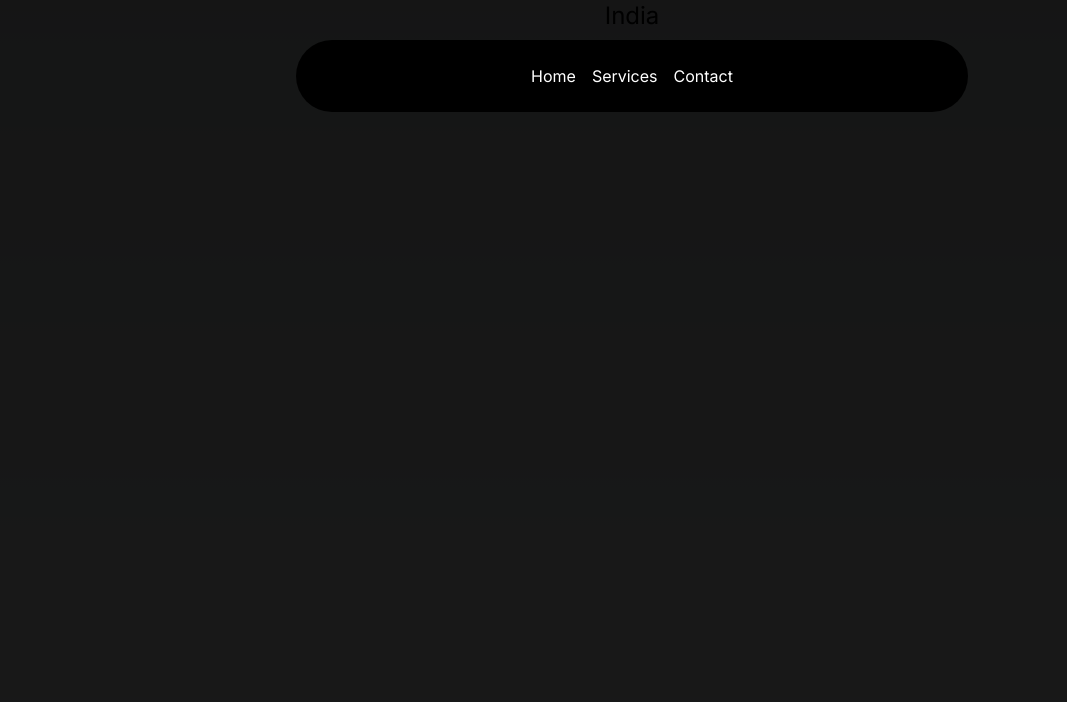
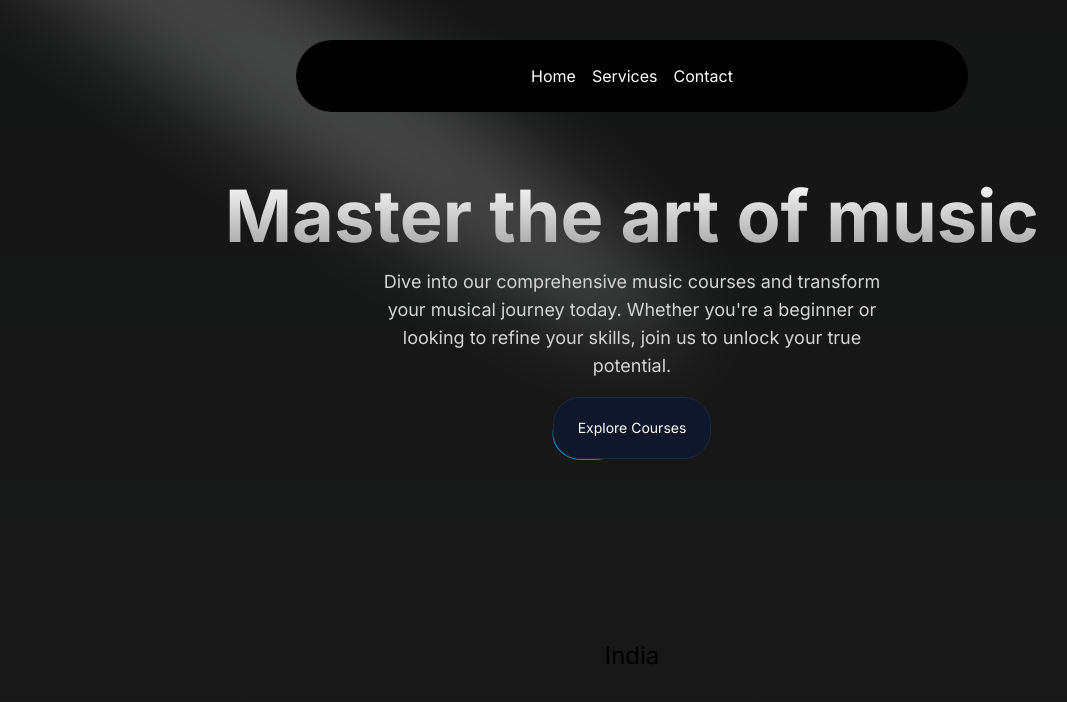
Before and after one commit to Dharam-IN/music-academy, a Next.js app: page / in a window 1280 px wide. Shown: the top 702 px of the page, without its empty margins (8-1075 px from the left). Built offline with nearby package versions, Linux system fonts and the light colour scheme.

Commit message:
Hero Section Added

```diff
--- a/src/app/page.tsx
+++ b/src/app/page.tsx
@@ -1,8 +1,10 @@
+import HeroSection from "@/components/HeroSection";
 import Image from "next/image";
 
 export default function Home() {
   return (
     <main className="min-h-screen bg-black/[0.9] antialiased bg-grid-white/[0.02]">
+      <HeroSection/>
       <h2 className="text-2xl text-center">India</h2>
     </main>
   );
--- /dev/null
+++ b/src/components/HeroSection.tsx
@@ -0,0 +1,35 @@
+import Link from 'next/link'
+import React from 'react'
+import { Spotlight } from './ui/Spotlight'
+import { Button } from './ui/moving-border'
+
+const HeroSection = () => {
+  return (
+    <div className='h-auto md:h-[40rem] w-full rounded-md flex flex-col items-center justify-center relative overflow-hidden mx-auto py-10 md:py-0'>
+      <Spotlight
+        className="-top-40 left-0 md:left-60 md:-top-20"
+        fill="white"
+      />
+      <div className='p-4 relative z-10 w-full text-center'>
+        <h1 className="mt-20 md:mt-0 text-4xl md:text-7xl font-bold bg-clip-text text-transparent bg-gradient-to-b from-neutral-50 to-neutral-400">
+            Master the art of music
+        </h1>
+        <p className="mt-4 font-normal text-base md:text-lg text-neutral-300 max-w-lg mx-auto">
+            Dive into our comprehensive music courses and transform your musical journey today. Whether you're a beginner or looking to refine your skills, join us to unlock your true potential.
+        </p>
+        <div className="mt-4">
+            <Link href={"/courses"}>
+            <Button
+              borderRadius="1.75rem"
+              className="bg-white dark:bg-slate-900 text-black dark:text-white border-neutral-200 dark:border-slate-800"
+            >
+              Explore Courses
+            </Button>
+            </Link>
+        </div>
+      </div>
+    </div>
+  )
+}
+
+export default HeroSection
--- a/src/components/Navbar.tsx
+++ b/src/components/Navbar.tsx
@@ -2,7 +2,7 @@
 
 import { useState } from 'react'
 import { HoveredLink, Menu, ProductItem, MenuItem } from './ui/navbar-menu'
-import { cn } from '@/utils/cs'
+import { cn } from '@/utils/cn'
 import Link from 'next/link'
 
 import React from 'react'
--- /dev/null
+++ b/src/components/ui/Spotlight.tsx
@@ -0,0 +1,56 @@
+import React from "react";
+import { cn } from "@/utils/cn";
+
+type SpotlightProps = {
+  className?: string;
+  fill?: string;
+};
+
+export const Spotlight = ({ className, fill }: SpotlightProps) => {
+  return (
+    <svg
+      className={cn(
+        "animate-spotlight pointer-events-none absolute z-[1]  h-[169%] w-[138%] lg:w-[84%] opacity-0",
+        className
+      )}
+      xmlns="http://www.w3.org/2000/svg"
+      viewBox="0 0 3787 2842"
+      fill="none"
+    >
+      <g filter="url(#filter)">
+        <ellipse
+          cx="1924.71"
+          cy="273.501"
+          rx="1924.71"
+          ry="273.501"
+          transform="matrix(-0.822377 -0.568943 -0.568943 0.822377 3631.88 2291.09)"
+          fill={fill || "white"}
+          fillOpacity="0.21"
+        ></ellipse>
+      </g>
+      <defs>
+        <filter
+          id="filter"
+          x="0.860352"
+          y="0.838989"
+          width="3785.16"
+          height="2840.26"
+          filterUnits="userSpaceOnUse"
+          colorInterpolationFilters="sRGB"
+        >
+          <feFlood floodOpacity="0" result="BackgroundImageFix"></feFlood>
+          <feBlend
+            mode="normal"
+            in="SourceGraphic"
+            in2="BackgroundImageFix"
+            result="shape"
+          ></feBlend>
+          <feGaussianBlur
+            stdDeviation="151"
+            result="effect1_foregroundBlur_1065_8"
+          ></feGaussianBlur>
+        </filter>
+      </defs>
+    </svg>
+  );
+};
--- /dev/null
+++ b/src/components/ui/moving-border.tsx
@@ -0,0 +1,139 @@
+"use client";
+import React from "react";
+import {
+  motion,
+  useAnimationFrame,
+  useMotionTemplate,
+  useMotionValue,
+  useTransform,
+} from "framer-motion";
+import { useRef } from "react";
+import { cn } from "@/utils/cn";
+
+export function Button({
+  borderRadius = "1.75rem",
+  children,
+  as: Component = "button",
+  containerClassName,
+  borderClassName,
+  duration,
+  className,
+  ...otherProps
+}: {
+  borderRadius?: string;
+  children: React.ReactNode;
+  as?: any;
+  containerClassName?: string;
+  borderClassName?: string;
+  duration?: number;
+  className?: string;
+  [key: string]: any;
+}) {
+  return (
+    <Component
+      className={cn(
+        "bg-transparent relative text-xl  h-16 w-40 p-[1px] overflow-hidden ",
+        containerClassName
+      )}
+      style={{
+        borderRadius: borderRadius,
+      }}
+      {...otherProps}
+    >
+      <div
+        className="absolute inset-0"
+        style={{ borderRadius: `calc(${borderRadius} * 0.96)` }}
+      >
+        <MovingBorder duration={duration} rx="30%" ry="30%">
+          <div
+            className={cn(
+              "h-20 w-20 opacity-[0.8] bg-[radial-gradient(var(--sky-500)_40%,transparent_60%)]",
+              borderClassName
+            )}
+          />
+        </MovingBorder>
+      </div>
+
+      <div
+        className={cn(
+          "relative bg-slate-900/[0.8] border border-slate-800 backdrop-blur-xl text-white flex items-center justify-center w-full h-full text-sm antialiased",
+          className
+        )}
+        style={{
+          borderRadius: `calc(${borderRadius} * 0.96)`,
+        }}
+      >
+        {children}
+      </div>
+    </Component>
+  );
+}
+
+export const MovingBorder = ({
+  children,
+  duration = 2000,
+  rx,
+  ry,
+  ...otherProps
+}: {
+  children: React.ReactNode;
+  duration?: number;
+  rx?: string;
+  ry?: string;
+  [key: string]: any;
+}) => {
+  const pathRef = useRef<any>();
+  const progress = useMotionValue<number>(0);
+
+  useAnimationFrame((time) => {
+    const length = pathRef.current?.getTotalLength();
+    if (length) {
+      const pxPerMillisecond = length / duration;
+      progress.set((time * pxPerMillisecond) % length);
+    }
+  });
+
+  const x = useTransform(
+    progress,
+    (val) => pathRef.current?.getPointAtLength(val).x
+  );
+  const y = useTransform(
+    progress,
+    (val) => pathRef.current?.getPointAtLength(val).y
+  );
+
+  const transform = useMotionTemplate`translateX(${x}px) translateY(${y}px) translateX(-50%) translateY(-50%)`;
+
+  return (
+    <>
+      <svg
+        xmlns="http://www.w3.org/2000/svg"
+        preserveAspectRatio="none"
+        className="absolute h-full w-full"
+        width="100%"
+        height="100%"
+        {...otherProps}
+      >
+        <rect
+          fill="none"
+          width="100%"
+          height="100%"
+          rx={rx}
+          ry={ry}
+          ref={pathRef}
+        />
+      </svg>
+      <motion.div
+        style={{
+          position: "absolute",
+          top: 0,
+          left: 0,
+          display: "inline-block",
+          transform,
+        }}
+      >
+        {children}
+      </motion.div>
+    </>
+  );
+};
--- a/tailwind.config.ts
+++ b/tailwind.config.ts
@@ -1,4 +1,21 @@
 import type { Config } from "tailwindcss";
+const {
+  default: flattenColorPalette,
+} = require("tailwindcss/lib/util/flattenColorPalette");
+
+// @type {import('tailwindcss').Config}
+
+// Plugin to add each Tailwind color as a global CSS variable
+// function addVariablesForColors({ addBase, theme }: any) {
+//   const allColors = flattenColorPalette(theme('colors'));
+//   const newVars = Object.fromEntries(
+//     Object.entries(allColors).map(([key, value]) => [`--${key}`, value])
+//   );
+
+//   addBase({
+//     ':root': newVars,
+//   });
+// }
 
 const config: Config = {
   content: [
@@ -9,6 +26,15 @@
   darkMode: "class",
   theme: {
     extend: {
+      animation: {
+        spotlight: "spotlight 2s ease .75s 1 forwards",
+      },
+      keyframes: {
+        spotlight: {
+          '0%': { opacity: '0', transform: 'translate(-72%, -62%) scale(0.5)' },
+          '100%': { opacity: '1', transform: 'translate(-50%,-40%) scale(1)' },
+        },
+      },
       backgroundImage: {
         "gradient-radial": "radial-gradient(var(--tw-gradient-stops))",
         "gradient-conic":
@@ -16,6 +42,18 @@
       },
     },
   },
-  plugins: [],
+  // plugins: [addVariablesForColors],
+  plugins: [addVariablesForColors],
 };
+
+function addVariablesForColors({ addBase, theme }: any) {
+  let allColors = flattenColorPalette(theme("colors"));
+  let newVars = Object.fromEntries(
+    Object.entries(allColors).map(([key, val]) => [`--${key}`, val])
+  );
+
+  addBase({
+    ":root": newVars,
+  });
+}
 export default config;
```
Also changed, not shown: src/utils/cn.ts (renamed from src/utils/cs.ts).
